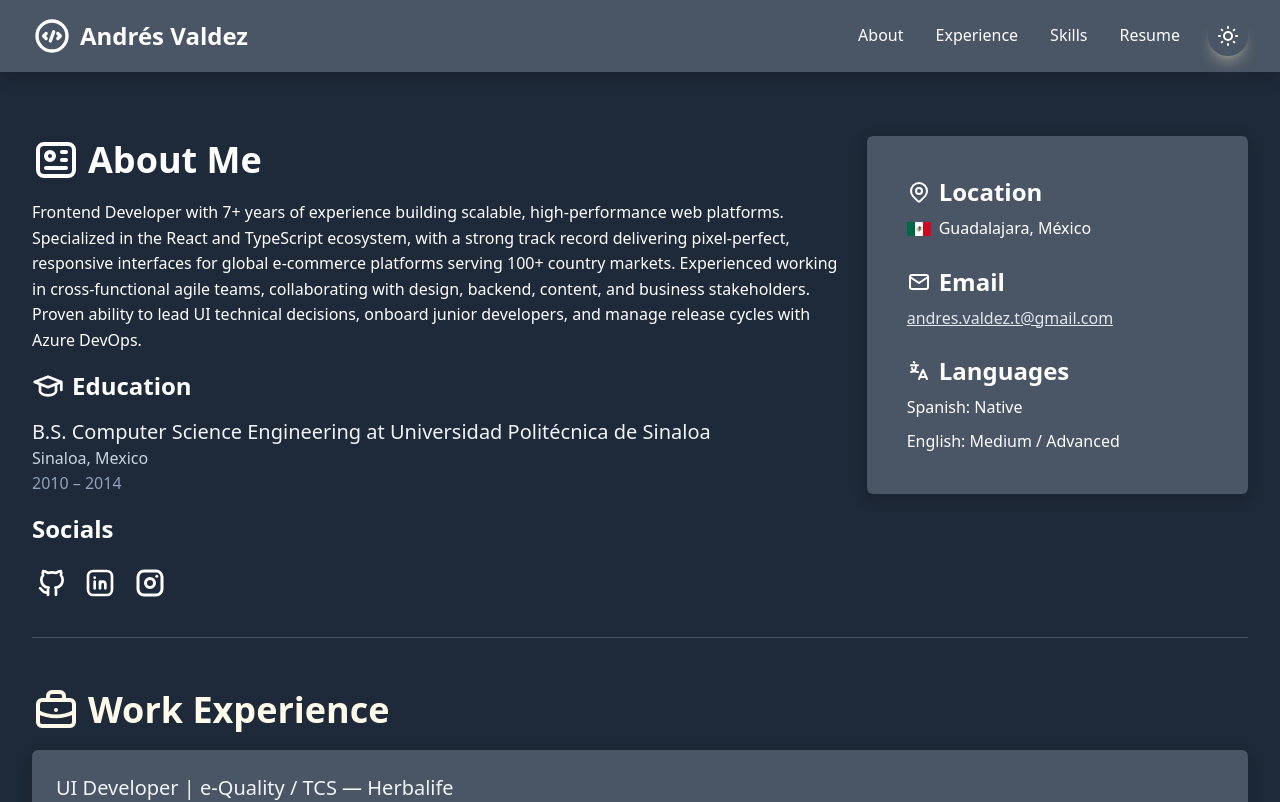
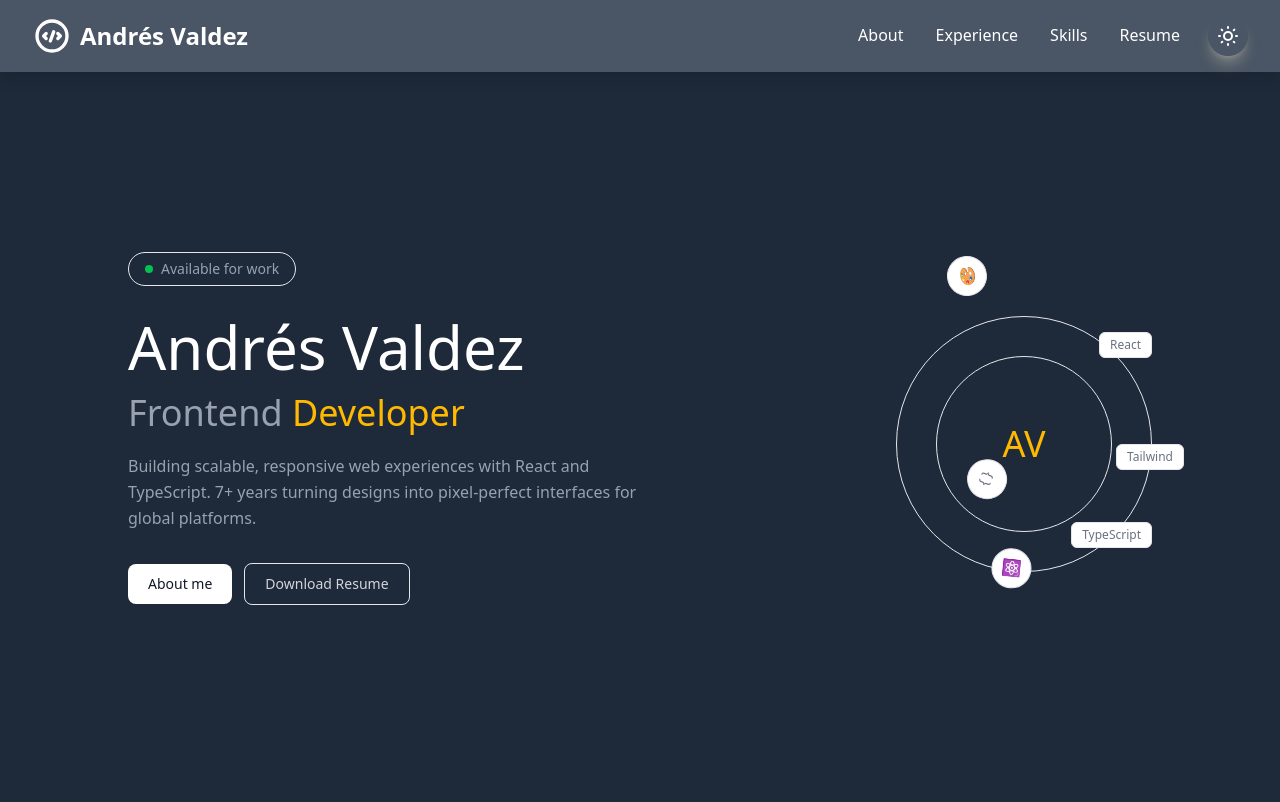
Before and after one commit to andresvaldezt/portfolio-vite-react, a React (Vite) app: page / in a window 1280 px wide. Shown: the top 802 px of the page. Built offline with nearby package versions, Linux system fonts and the light colour scheme.

Commit message:
Add Hero component with animations and integrate into HomePage

```diff
--- a/package.json
+++ b/package.json
@@ -12,6 +12,7 @@
   "dependencies": {
     "@tabler/icons-react": "^3.40.0",
     "@tailwindcss/vite": "^4.2.1",
+    "framer-motion": "^12.38.0",
     "react": "^19.2.0",
     "react-dom": "^19.2.0",
     "react-router": "^7.13.1",
--- a/src/components/Header.jsx
+++ b/src/components/Header.jsx
@@ -8,7 +8,7 @@ export function Header(){
     const [open, setOpen] = useState(false)
 
     return(
-        <nav className="px-2 py-4 port-header sticky top-0 z-50 mb-10 shadow-lg/10 bg-gray-600 light:bg-white shadow-black light:shadow-black text-white light:text-black">
+        <nav className="px-2 py-4 port-header sticky top-0 z-50 shadow-lg/10 bg-gray-600 light:bg-white shadow-black light:shadow-black text-white light:text-black">
             <div className='sm:flex sm:items-center sm:justify-between max-w-7xl px-6 mx-auto'>
             <section className='flex justify-between'>
                 <a href="/" className='no-underline'>
--- /dev/null
+++ b/src/components/Hero.jsx
@@ -0,0 +1,172 @@
+import { motion } from "framer-motion"
+import cv from '../assets/CV_Andres_Valdez_Tirado.pdf'
+
+const fadeUp = {
+  hidden: { opacity: 0, y: 24 },
+  show: (delay) => ({
+    opacity: 1,
+    y: 0,
+    transition: { duration: 0.5, ease: "easeOut", delay },
+  }),
+};
+
+const Hero = () => {
+  const scrollToProjects = () => {
+    document.getElementById("about")?.scrollIntoView({ behavior: "smooth" });
+  };
+
+  return (
+    <section className="h-[calc(100vh-104px)] flex items-center px-6 md:px-16 lg:px-24">
+      <div className="max-w-6xl mx-auto w-full flex flex-col-reverse md:flex-row items-center gap-12 md:gap-16">
+
+        {/* ── Left: Text content ── */}
+        <div className="flex-1">
+
+          {/* Available badge */}
+          <motion.div
+            className="inline-flex items-center gap-2 px-4 py-1.5 rounded-full border border-gray-200 light:border-gray-700 text-sm light:text-gray-500 text-gray-400 mb-6"
+            variants={fadeUp}
+            initial="hidden"
+            animate="show"
+            custom={0}
+          >
+            <span className="w-2 h-2 rounded-full bg-green-500 animate-pulse" />
+            Available for work
+          </motion.div>
+
+          {/* Name */}
+          <motion.h1
+            className="text-5xl md:text-6xl font-medium leading-tight mb-2 light:text-black text-white"
+            variants={fadeUp}
+            initial="hidden"
+            animate="show"
+            custom={0.1}
+          >
+            Andrés Valdez
+          </motion.h1>
+
+          {/* Title */}
+          <motion.p
+            className="text-3xl md:text-4xl font-normal light:text-gray-500 text-gray-400 mb-5"
+            variants={fadeUp}
+            initial="hidden"
+            animate="show"
+            custom={0.2}
+          >
+            Frontend{" "}
+            <span className="light:text-purple-600 text-amber-400 font-medium">
+              Developer
+            </span>
+          </motion.p>
+
+          {/* Description */}
+          <motion.p
+            className="text-base light:text-gray-500 text-gray-400 leading-relaxed max-w-lg mb-8"
+            variants={fadeUp}
+            initial="hidden"
+            animate="show"
+            custom={0.3}
+          >
+            Building scalable, responsive web experiences with React and
+            TypeScript. 7+ years turning designs into pixel-perfect interfaces
+            for global platforms.
+          </motion.p>
+
+          {/* CTAs */}
+          <motion.div
+            className="flex flex-wrap items-center gap-3 mb-8"
+            variants={fadeUp}
+            initial="hidden"
+            animate="show"
+            custom={0.4}
+          >
+            <button
+              onClick={scrollToProjects}
+              className="px-5 py-2.5 rounded-lg light:bg-gray-900 bg-white light:text-white text-gray-900 text-sm font-medium hover:opacity-90 transition-opacity cursor-pointer"
+            >
+              About me
+            </button>
+            <a
+              href={cv}
+              download
+              className="px-5 py-2.5 rounded-lg border border-gray-200 light:border-gray-700 text-sm light:text-gray-700 text-gray-300 light:hover:bg-gray-100 hover:bg-gray-950 transition-colors"
+            >
+              Download Resume
+            </a>
+          </motion.div>
+        </div>
+
+        {/* ── Right: Decorative graphic ── */}
+        <motion.div
+          className="flex-shrink-0 flex items-center justify-center relative"
+          initial={{ opacity: 0, scale: 0.9 }}
+          animate={{ opacity: 1, scale: 1 }}
+          transition={{ duration: 0.6, ease: "easeOut", delay: 0.2 }}
+        >
+          {/* Outer ring */}
+          <div className="w-56 h-56 md:w-64 md:h-64 rounded-full border border-gray-200 light:border-gray-700 flex items-center justify-center relative">
+            {/* Inner circle */}
+            <div className="w-36 h-36 md:w-44 md:h-44 rounded-full border border-gray-200 light:border-gray-700 light:bg-gray-50 bg-gray-800 flex items-center justify-center">
+              <span className="text-4xl font-medium light:text-purple-600 text-amber-400">AV</span>
+            </div>
+
+            {/* Orbiting icons */}
+            <motion.div
+              className="absolute -top-2 left-1/2 -translate-x-1/2 w-10 h-10 rounded-full border border-gray-200 light:border-gray-700 bg-white light:bg-gray-900 flex items-center justify-center text-base"
+              animate={{ rotate: 360 }}
+              transition={{ duration: 12, repeat: Infinity, ease: "linear" }}
+              style={{ transformOrigin: "50% 140px" }}
+            >
+              ⚛️
+            </motion.div>
+            <motion.div
+              className="absolute top-1 -right-3 w-10 h-10 rounded-full border border-gray-200 light:border-gray-700 bg-white light:bg-gray-900 flex items-center justify-center text-base"
+              animate={{ rotate: -360 }}
+              transition={{ duration: 16, repeat: Infinity, ease: "linear" }}
+              style={{ transformOrigin: "-80px 50%" }}
+            >
+              🎨
+            </motion.div>
+            <motion.div
+              className="absolute bottom-4 -left-3 w-10 h-10 rounded-full border border-gray-200 light:border-gray-700 bg-white light:bg-gray-900 flex items-center justify-center text-sm font-medium text-gray-500 light:text-gray-400"
+              animate={{ rotate: 360 }}
+              transition={{ duration: 20, repeat: Infinity, ease: "linear" }}
+              style={{ transformOrigin: "80px 50%" }}
+            >
+              {"{ }"}
+            </motion.div>
+          </div>
+
+          {/* Tech tags */}
+          <motion.span
+            className="absolute top-4 right-0 text-xs px-2.5 py-1 rounded-md border border-gray-200 light:border-gray-700 bg-white light:bg-gray-900 text-gray-500 light:text-gray-400"
+            initial={{ opacity: 0, x: 10 }}
+            animate={{ opacity: 1, x: 0 }}
+            transition={{ delay: 0.6 }}
+          >
+            React
+          </motion.span>
+          <motion.span
+            className="absolute bottom-6 right-0 text-xs px-2.5 py-1 rounded-md border border-gray-200 light:border-gray-700 bg-white light:bg-gray-900 text-gray-500 light:text-gray-400"
+            initial={{ opacity: 0, x: 10 }}
+            animate={{ opacity: 1, x: 0 }}
+            transition={{ delay: 0.75 }}
+          >
+            TypeScript
+          </motion.span>
+          <motion.span
+            className="absolute top-1/2 -right-8 text-xs px-2.5 py-1 rounded-md border border-gray-200 light:border-gray-700 bg-white light:bg-gray-900 text-gray-500 light:text-gray-400"
+            initial={{ opacity: 0, x: 10 }}
+            animate={{ opacity: 1, x: 0 }}
+            transition={{ delay: 0.9 }}
+          >
+            Tailwind
+          </motion.span>
+        </motion.div>
+
+      </div>
+    </section>
+  );
+};
+
+export default Hero;
--- a/src/components/JobExperience.jsx
+++ b/src/components/JobExperience.jsx
@@ -4,7 +4,7 @@ import jobsData from '../data/jobsData.json';
 
 export function JobExperience() {
     return (
-        <section id='experience' className='work-experience scroll-mt-60 pb-4 border-b light:border-b-gray-700/20 border-b-amber-50/20'>
+        <section id='experience' className='work-experience scroll-mt-60 sm:scroll-mt-24 pb-4 border-b light:border-b-gray-700/20 border-b-amber-50/20'>
             <header>
                 <h2 className="flex items-center gap-2 text-4xl font-bold mb-4 text-amber-50 light:text-gray-700">
                     <IconBriefcase stroke={2} size={48}/>
--- a/src/components/Skills.jsx
+++ b/src/components/Skills.jsx
@@ -4,7 +4,7 @@ import skillsData from '../data/skillsData.json';
 
 export function Skills() {
     return (
-        <section id='skills' className='scroll-mt-60 mb-4 pb-4'>
+        <section id='skills' className='scroll-mt-24 mb-4 pb-4'>
             <header>
                 <h2 className="flex items-center gap-2 text-4xl font-bold mb-4 text-amber-50 light:text-gray-700">
                     <Icons.IconSettingsCode stroke={2} size={48}/>
--- a/src/pages/Home.jsx
+++ b/src/pages/Home.jsx
@@ -2,6 +2,7 @@ import { IconSchool, IconId, IconMapPin, IconMail, IconLanguage, IconBrandGithub
 import flag  from '../assets/Flag_of_Mexico.svg.png';
 import {JobExperience} from '../components/JobExperience';
 import { Skills } from '../components/Skills';
+import Hero from "../components/Hero";
 
 
 export default function HomePage (){
@@ -10,7 +11,8 @@ export default function HomePage (){
     return (
     <main className="index-main" >
         <div className="flex flex-col gap-12 mx-auto px-4 py-6 sm:px-6 md:px-8 max-w-7xl">
-            <section id='about' className="scroll-mt-60 port-about flex flex-wrap lg:gap-6 pb-8 border-b light:border-b-gray-700/20 border-b-amber-50/20">
+            <Hero />
+            <section id='about' className="scroll-mt-60 sm:scroll-mt-24 port-about flex flex-wrap lg:gap-6 pb-8 border-b light:border-b-gray-700/20 border-b-amber-50/20">
                 <div className="flex-none lg:w-8/12 w-full light:text-black">
                     <h2 className="flex items-center gap-2 text-4xl font-bold mb-4">
                         <IconId stroke={2} size={48}/>
```
Also changed, not shown: 1 other file (tests, documents, lock files or other folders).
